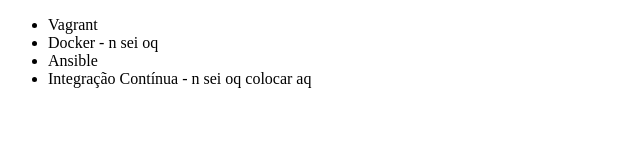
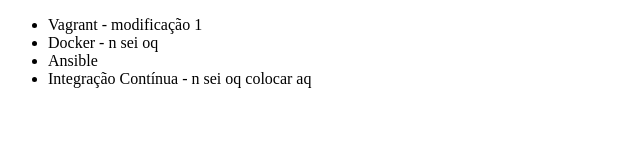
Before and after one commit to vagner-goulart/alura-git, a plain HTML site: page index.html in a window 1280 px wide. Shown: the whole page, without its empty margins (0-640 px from the left). Drawn offline with Linux system fonts and the light colour scheme.

Commit message:
Nome curso vagrant modificado

```diff
--- a/index.html
+++ b/index.html
@@ -6,7 +6,7 @@
 </head>
 <body>
     <ul>
-        <li>Vagrant</li>
+        <li>Vagrant - modificação 1</li>
         <li>Docker - n sei oq</li>
         <li>Ansible</li>
         <li>Integração Contínua - n sei oq colocar aq</li>
```
